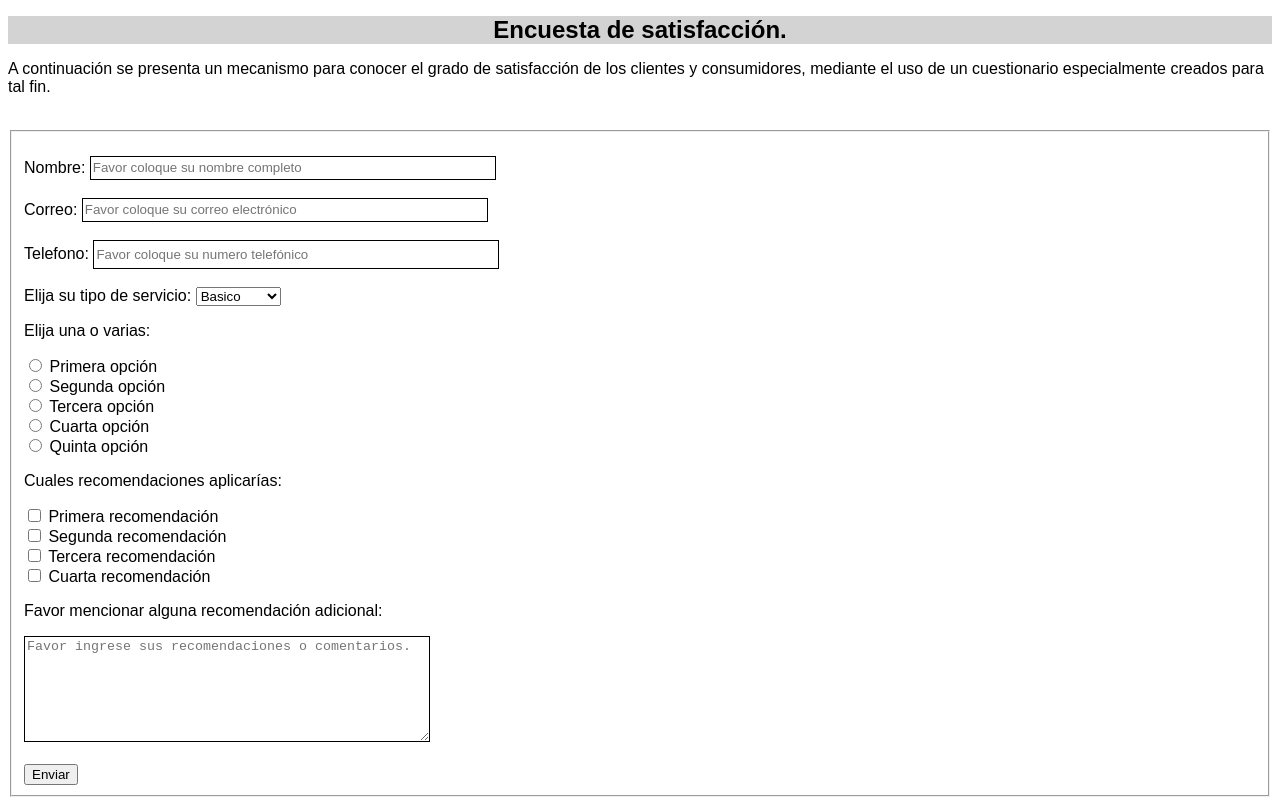
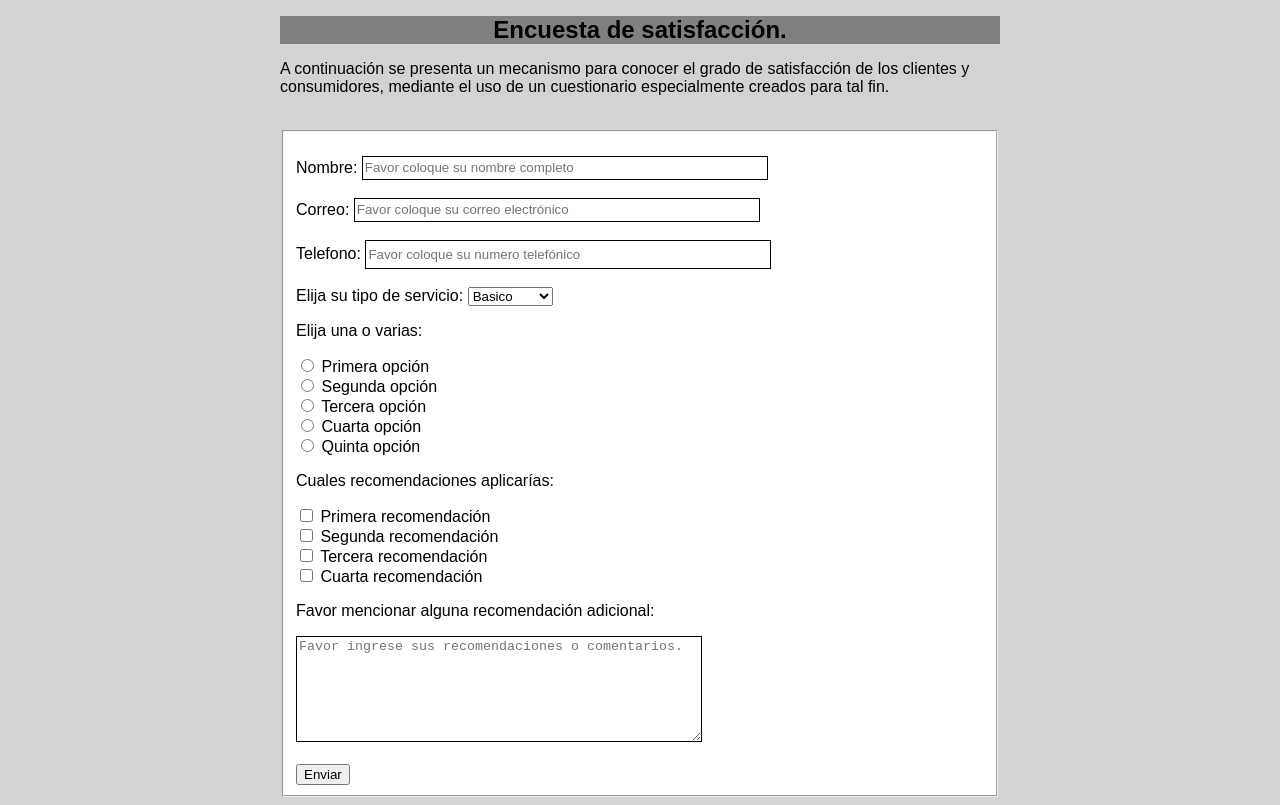
Before and after one commit to contrer-ju/FCC-Survey_Form, a plain HTML site: page index.html in a window 1280 px wide. Drawn offline with Linux system fonts and the light colour scheme.

Commit message:
Add files via upload

```diff
--- a/index.html
+++ b/index.html
@@ -3,6 +3,7 @@
   <head>
     <link rel="stylesheet" type="text/css" href="styles.css" />
     <meta charset="UTF-8" />
+    <title>FCC: Survey Form</title>
   </head>
 
   <body>
@@ -17,7 +18,7 @@
       </p>
       <br />
     </header>
-    <fieldset>
+    <fieldset id="fieldset">
       <form id="survey-form">
         <br />
         <label for="name" id="name-label">Nombre: </label>
--- a/styles.css
+++ b/styles.css
@@ -1,12 +1,19 @@
 body {
   font-family: sans-serif;
+  background: lightgray;
+  max-width: 90vh;
+  margin: auto;
 }
 
 #title {
-  background: lightgray;
+  background: gray;
   font-size: 3vh;
   color: black;
   text-align: center;
+}
+
+#fieldset {
+  background: white;
 }
 
 #name {
```
